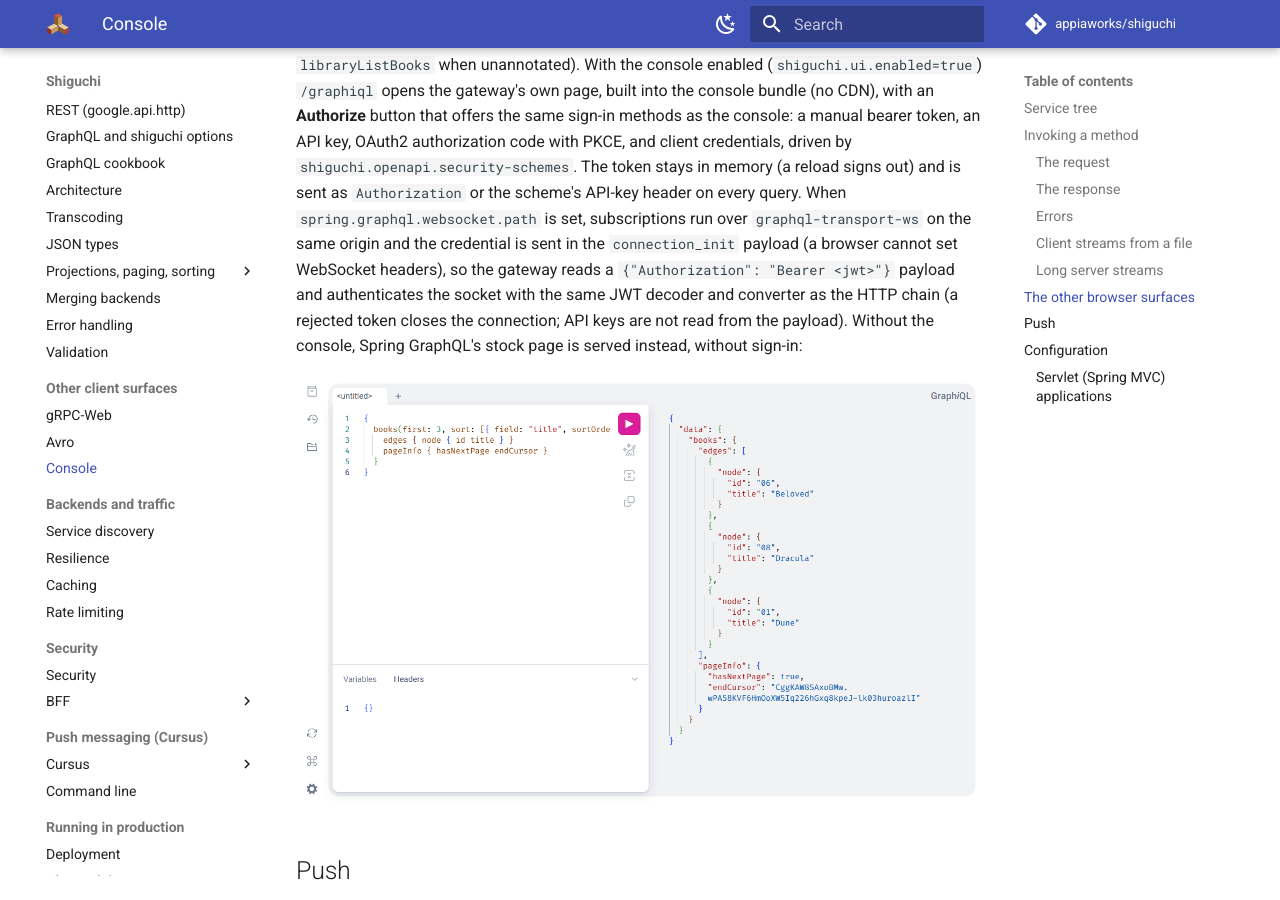
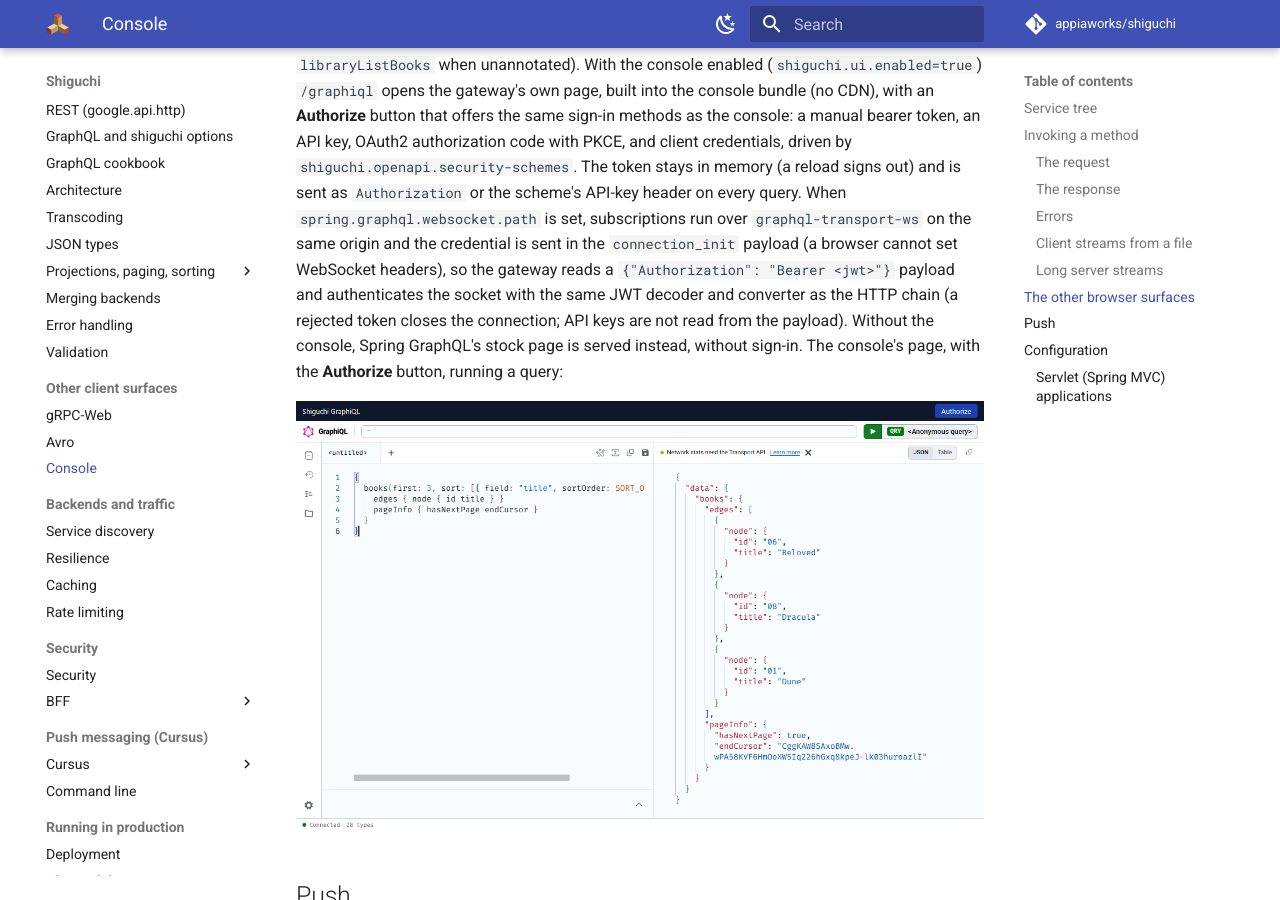
Before and after one commit to appiaworks/shiguchi, an MkDocs documentation site: the page built from docs/guides/ui.md, in a window 1280 px wide and 900 px high, scrolled down 5773 px. Built offline with MkDocs 1.6.1 and Material for MkDocs 9.7.7, drawn with Linux system fonts in a browser that asks for light colours; comment, search, counter and statistics services are not loaded.

Commit message:
docs: README Book/Author object-link example; retake graphiql.png from the console page

```diff
--- a/docs/guides/ui.md
+++ b/docs/guides/ui.md
@@ -141,9 +141,9 @@ in memory (a reload signs out) and is sent as `Authorization` or the scheme's AP
 query. When `spring.graphql.websocket.path` is set, subscriptions run over `graphql-transport-ws` on the same
 origin and the credential is sent in the `connection_init` payload (a browser cannot set WebSocket headers), so
 the gateway reads a `{"Authorization": "Bearer <jwt>"}` payload and authenticates the socket with the same JWT decoder and converter as
-the HTTP chain (a rejected token closes the connection; API keys are not read from the payload). Without the console, Spring GraphQL's stock page is served instead, without sign-in:
+the HTTP chain (a rejected token closes the connection; API keys are not read from the payload). Without the console, Spring GraphQL's stock page is served instead, without sign-in. The console's page, with the **Authorize** button, running a query:
 
-![GraphiQL running a books query with a sort argument and edges/node selection, and the paged result](../images/graphiql.png)
+![The console's GraphiQL page with its Authorize button, running a books query with a sort argument and edges/node selection, and the paged result](../images/graphiql.png)
 
 ## Push
 
--- a/docs/screenshots/capture.mjs
+++ b/docs/screenshots/capture.mjs
@@ -20,13 +20,13 @@ const query = `{
 await page.goto(`${base}/graphiql`);
 const editor = page.locator('.graphiql-query-editor').first();
 await editor.waitFor({ timeout: 60000 });
-await page.waitForTimeout(3000);
+await page.waitForTimeout(6000);
 // Paste rather than type: the editor auto-closes braces and auto-indents typed text.
 await page.evaluate((q) => navigator.clipboard.writeText(q), query);
 await editor.click();
 await page.keyboard.press('Control+A');
 await page.keyboard.press('Control+V');
-await page.locator('.graphiql-execute-button').click();
+await page.keyboard.press('Control+Enter'); // run from the editor; the console's page has no stable run-button hook
 await page.waitForTimeout(4000);
 if (process.env.DEBUG_SHOT) await page.screenshot({ path: process.env.DEBUG_SHOT });
 await page.locator('.graphiql-response').getByText('Dune').first().waitFor({ timeout: 30000 });
```
Also changed, not shown: README.md (+40 -0 lines), docs/screenshots/README.md (+1 -1 lines), docs/images/graphiql.png.
